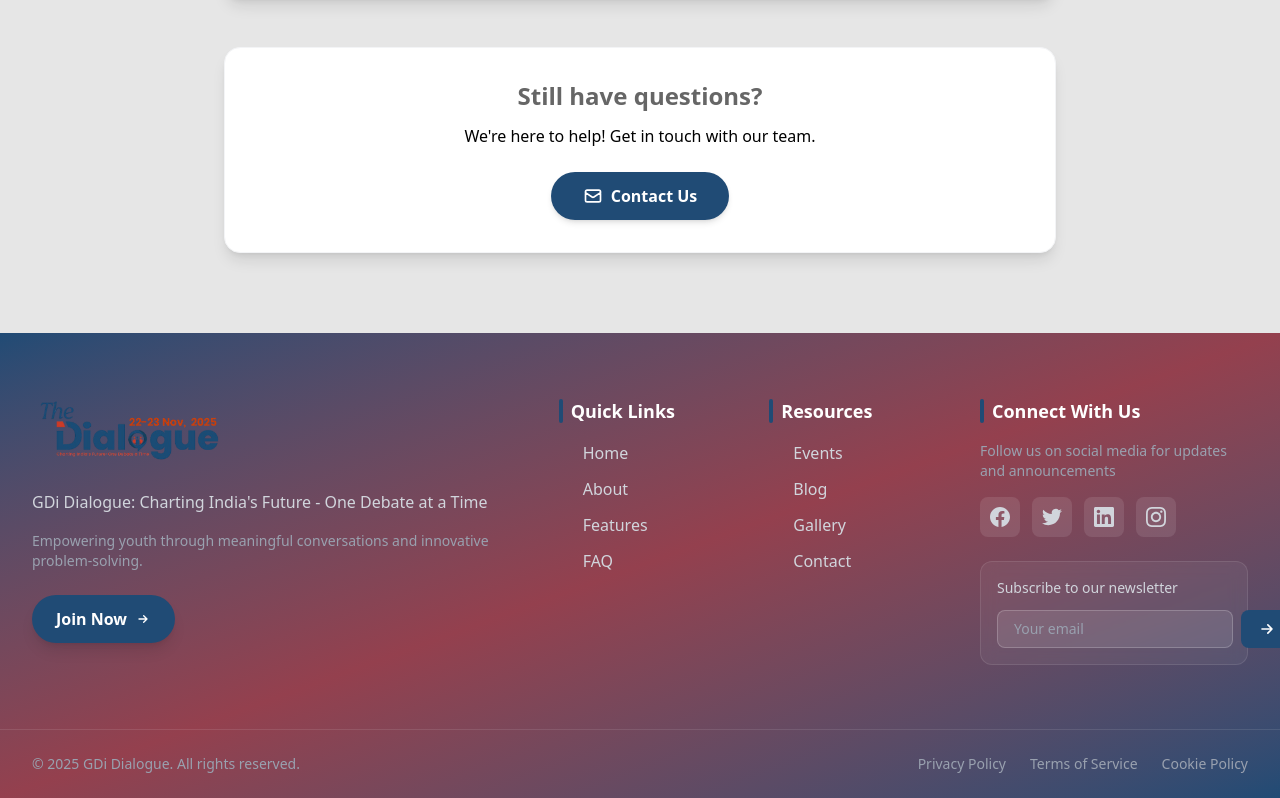
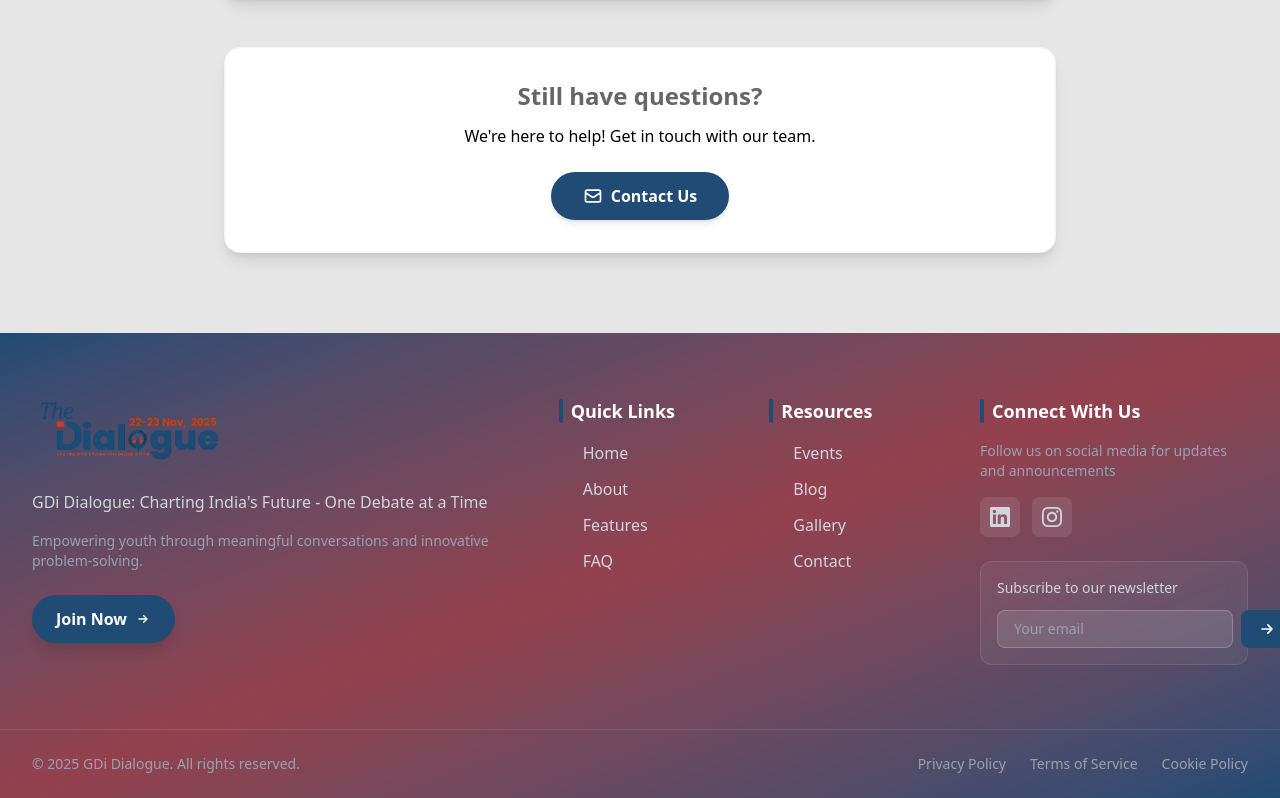
Before and after one commit to siddhartha8916/the-dialogue, a Next.js app: page / in a window 1280 px wide. Shown: the part 4034-4832 px from the top of the page. Built offline with nearby package versions, Linux system fonts and the light colour scheme.

Commit message:
Update contact link to email and replace social media links with LinkedIn and Instagram

```diff
--- a/src/app/page.tsx
+++ b/src/app/page.tsx
@@ -919,9 +919,7 @@ export default function Home() {
               We&apos;re here to help! Get in touch with our team.
             </p>
             <a
-              href="https://forms.gle/EphoixejK5HsDsxk8"
-              target="_blank"
-              rel="noopener noreferrer"
+              href="mailto:dialogue@gdipartners.in"
               onClick={() => trackRegistrationClick('faq_contact_button')}
               className="inline-flex items-center gap-2 bg-primary hover:bg-primary-hover text-white px-8 py-3 rounded-full font-semibold transition-all duration-300 shadow-md hover:shadow-lg hover:scale-105"
             >
@@ -1077,35 +1075,9 @@ export default function Home() {
                 {/* Social Media Icons */}
                 <div className="flex gap-3 mb-6">
                   <a
-                    href="#"
-                    className="w-10 h-10 bg-white/10 hover:bg-primary rounded-lg flex items-center justify-center transition-all duration-300 hover:scale-110 group"
-                    aria-label="Facebook"
-                  >
-                    <svg
-                      className="w-5 h-5 text-gray-300 group-hover:text-white transition-colors"
-                      fill="currentColor"
-                      viewBox="0 0 24 24"
-                      xmlns="http://www.w3.org/2000/svg"
-                    >
-                      <path d="M24 12.073c0-6.627-5.373-12-12-12s-12 5.373-12 12c0 5.99 4.388 10.954 10.125 11.854v-8.385H7.078v-3.47h3.047V9.43c0-3.007 1.792-4.669 4.533-4.669 1.312 0 2.686.235 2.686.235v2.953H15.83c-1.491 0-1.956.925-1.956 1.874v2.25h3.328l-.532 3.47h-2.796v8.385C19.612 23.027 24 18.062 24 12.073z" />
-                    </svg>
-                  </a>
-                  <a
-                    href="#"
-                    className="w-10 h-10 bg-white/10 hover:bg-primary rounded-lg flex items-center justify-center transition-all duration-300 hover:scale-110 group"
-                    aria-label="Twitter"
-                  >
-                    <svg
-                      className="w-5 h-5 text-gray-300 group-hover:text-white transition-colors"
-                      fill="currentColor"
-                      viewBox="0 0 24 24"
-                      xmlns="http://www.w3.org/2000/svg"
-                    >
-                      <path d="M23.953 4.57a10 10 0 01-2.825.775 4.958 4.958 0 002.163-2.723c-.951.555-2.005.959-3.127 1.184a4.92 4.92 0 00-8.384 4.482C7.69 8.095 4.067 6.13 1.64 3.162a4.822 4.822 0 00-.666 2.475c0 1.71.87 3.213 2.188 4.096a4.904 4.904 0 01-2.228-.616v.06a4.923 4.923 0 003.946 4.827 4.996 4.996 0 01-2.212.085 4.936 4.936 0 004.604 3.417 9.867 9.867 0 01-6.102 2.105c-.39 0-.779-.023-1.17-.067a13.995 13.995 0 007.557 2.209c9.053 0 13.998-7.496 13.998-13.985 0-.21 0-.42-.015-.63A9.935 9.935 0 0024 4.59z" />
-                    </svg>
-                  </a>
-                  <a
-                    href="#"
+                    href="https://www.linkedin.com/company/gdipartners/"
+                    target="_blank"
+                    rel="noopener noreferrer"
                     className="w-10 h-10 bg-white/10 hover:bg-primary rounded-lg flex items-center justify-center transition-all duration-300 hover:scale-110 group"
                     aria-label="LinkedIn"
                   >
@@ -1119,7 +1091,9 @@ export default function Home() {
                     </svg>
                   </a>
                   <a
-                    href="#"
+                    href="https://www.instagram.com/gdipartners?igsh=MWM2endnODNxNjNqbQ=="
+                    target="_blank"
+                    rel="noopener noreferrer"
                     className="w-10 h-10 bg-white/10 hover:bg-primary rounded-lg flex items-center justify-center transition-all duration-300 hover:scale-110 group"
                     aria-label="Instagram"
                   >
```
